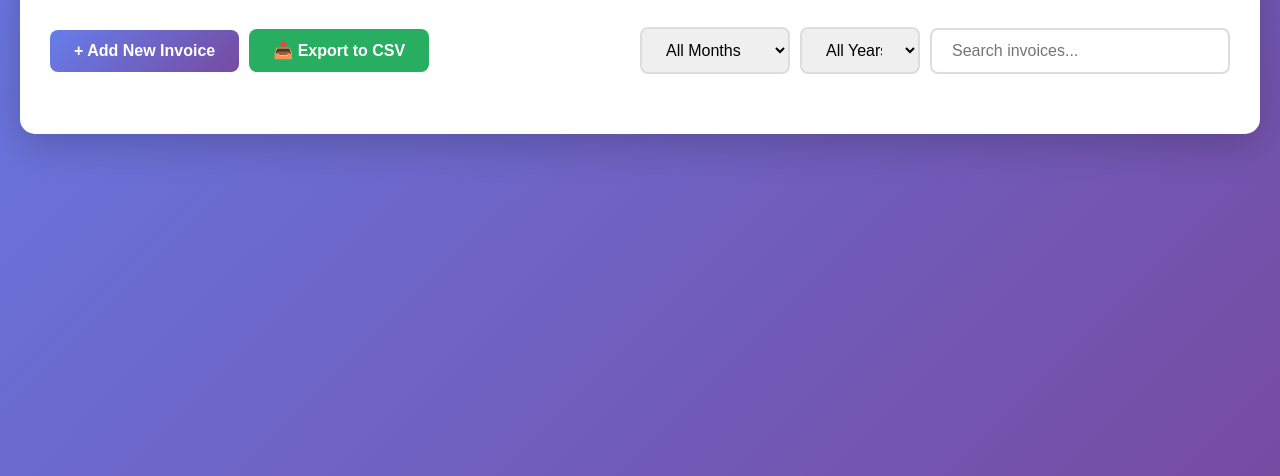
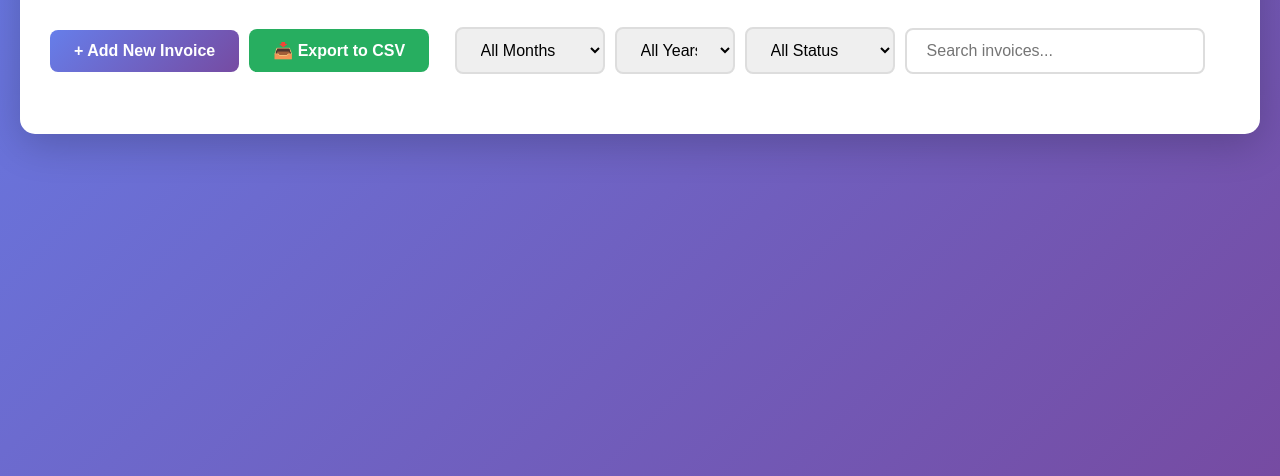
Before and after one commit to Kjkhalid/indianspicesandgroceries.com, a plain HTML site: page index.html in a window 1280 px wide. Shown: the part 324-800 px from the top of the page. Drawn offline with Linux system fonts and the light colour scheme; no server answers.

Commit message:
Update index.html

```diff
--- a/index.html
+++ b/index.html
@@ -388,11 +388,16 @@
                         <option value="12">December</option>
                     </select>
                     <select id="yearFilter" class="search-box" style="width: 120px;" onchange="filterByMonth()">
-                        <option value="">All Years</option>
-                    </select>
-                    <input type="text" class="search-box" id="searchBox" placeholder="Search invoices..." onkeyup="filterInvoices()">
-                </div>
-            </div>
+        <option value="">All Years</option>
+    </select>
+    <select id="statusFilter" class="search-box" style="width: 150px;" onchange="filterByMonth()">
+        <option value="">All Status</option>
+        <option value="paid">Paid</option>
+        <option value="pending">Pending</option>
+        <option value="overdue">Overdue</option>
+    </select>
+    <input type="text" class="search-box" id="searchBox" placeholder="Search invoices..." onkeyup="filterInvoices()">
+</div>
 
             <div class="table-container">
                 <div id="loading" class="loading">Loading invoices...</div>
```
